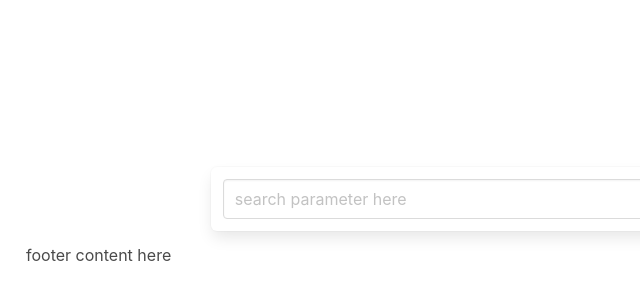
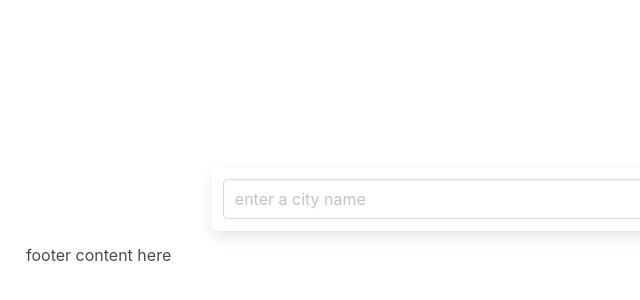
Before and after one commit to cultstatue/ready-, a plain HTML site: page index.html in a window 1280 px wide. Shown: the part 212-512 px from the top of the page, 38-678 px from the left. Drawn offline with nearby package versions, Linux system fonts and the light colour scheme; no server answers.

```diff
--- a/index.html
+++ b/index.html
@@ -15,7 +15,7 @@
 
       <div id="search-box" class="search-box box column is-three-fifths is-offset-one-fifth">
 
-        <input class="input" type="text" placeholder="search parameter here">
+        <input id="city-input" class="input" type="text" placeholder="enter a city name">
 
       </div>
 
```
